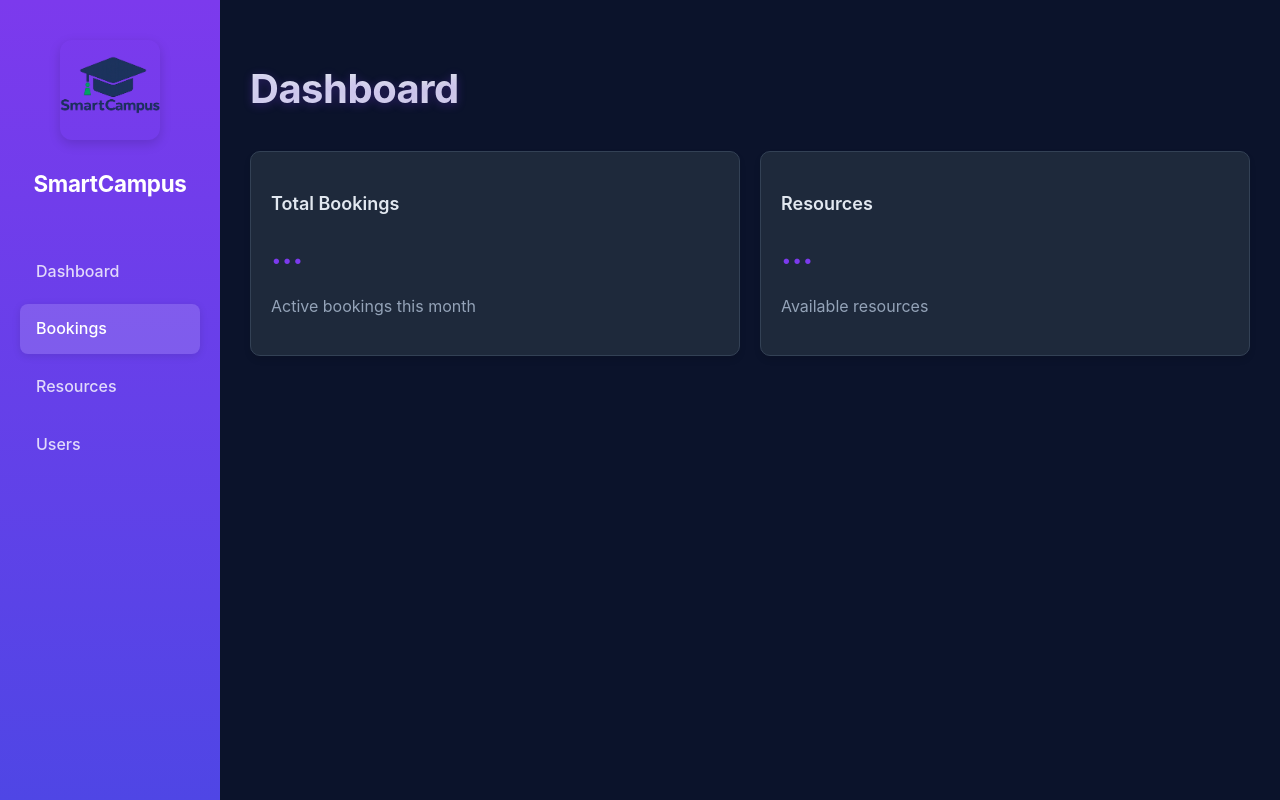
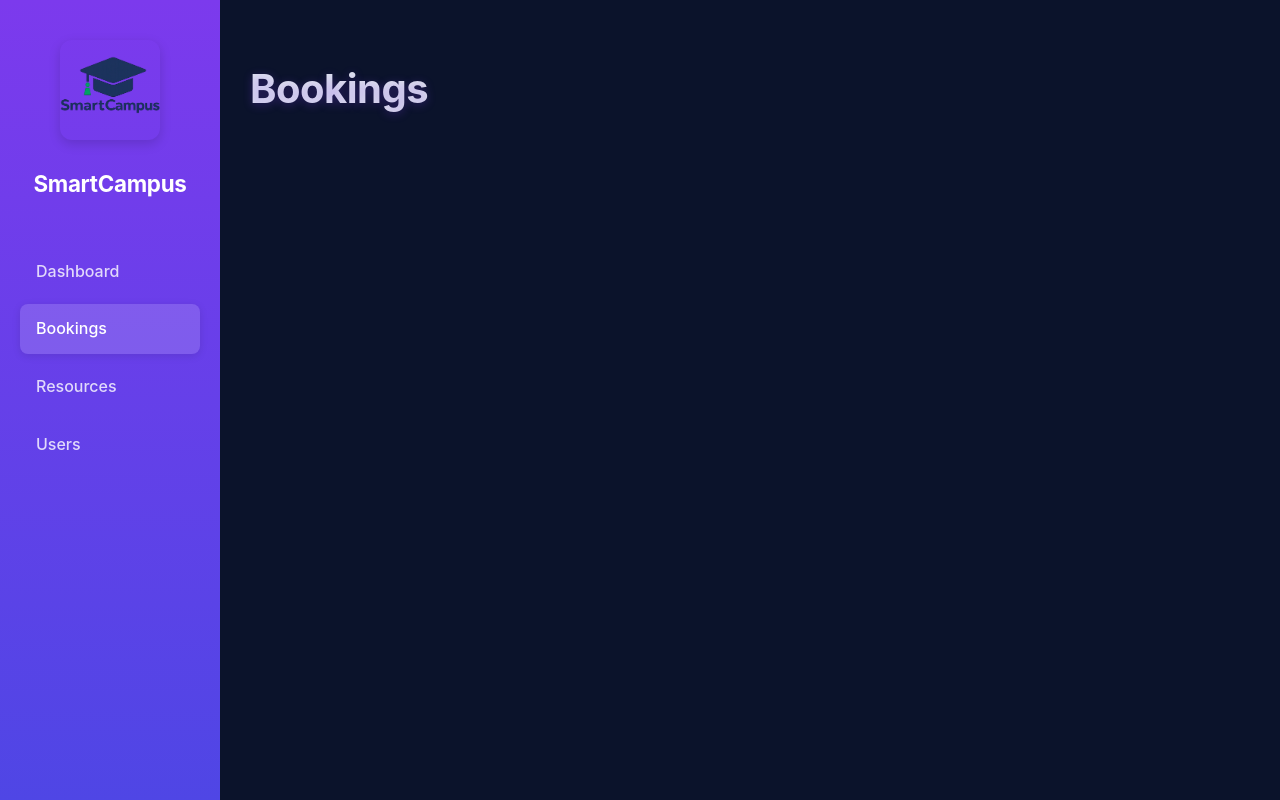
Before and after one commit to NethumPabasara/it3030-paf-2026-smart-campus-groupY3S1-WE-147, a React app in the folder frontend/: page /bookings in a window 1280 px wide. Built offline with nearby package versions, Linux system fonts and the light colour scheme; no server answers; the HTML template or start-up script is replaced by a standard one.

Commit message:
Fix: separate routing and dashboard logic

```diff
--- a/frontend/src/App.jsx
+++ b/frontend/src/App.jsx
@@ -1,62 +1,19 @@
-import { useState, useEffect } from "react";
+import { Routes, Route } from "react-router-dom";
 import MainLayout from "./layouts/MainLayout";
-import './styles/theme.css';
+import Dashboard from "./pages/Dashboard";
+import Bookings from "./pages/Bookings";
+import Resources from "./pages/Resources";
+import Users from "./pages/Users";
 
 function App() {
-  const [bookingsCount, setBookingsCount] = useState(null);
-  const [resourcesCount, setResourcesCount] = useState(null);
-
-  useEffect(() => {
-    // Fetch bookings data
-    const fetchBookings = async () => {
-      try {
-        const response = await fetch('http://localhost:8080/api/bookings');
-        if (!response.ok) {
-          throw new Error('Failed to fetch bookings');
-        }
-        const data = await response.json();
-        setBookingsCount(data.length);
-      } catch (error) {
-        console.error('Error fetching bookings:', error);
-      }
-    };
-
-    // Fetch resources data
-    const fetchResources = async () => {
-      try {
-        const response = await fetch('http://localhost:8080/api/resources');
-        if (!response.ok) {
-          throw new Error('Failed to fetch resources');
-        }
-        const data = await response.json();
-        setResourcesCount(data.data.length);
-      } catch (error) {
-        console.error('Error fetching resources:', error);
-      }
-    };
-
-    // Fetch both data on component mount
-    fetchBookings();
-    fetchResources();
-  }, []);
-
   return (
     <MainLayout>
-      <h1 className="heading-1">Dashboard</h1>
-
-      <div className="grid grid-cols-2">
-        <div className="card">
-          <h3 className="card-title">Total Bookings</h3>
-          <p className="card-value">{bookingsCount !== null ? bookingsCount : '...'}</p>
-          <p className="text-muted">Active bookings this month</p>
-        </div>
-
-        <div className="card">
-          <h3 className="card-title">Resources</h3>
-          <p className="card-value">{resourcesCount !== null ? resourcesCount : '...'}</p>
-          <p className="text-muted">Available resources</p>
-        </div>
-      </div>
+      <Routes>
+        <Route path="/" element={<Dashboard />} />
+        <Route path="/bookings" element={<Bookings />} />
+        <Route path="/resources" element={<Resources />} />
+        <Route path="/users" element={<Users />} />
+      </Routes>
     </MainLayout>
   );
 }
--- a/frontend/src/pages/Dashboard.jsx
+++ b/frontend/src/pages/Dashboard.jsx
@@ -1,4 +1,34 @@
+import { useState, useEffect } from "react";
+
 function Dashboard() {
+  const [bookingsCount, setBookingsCount] = useState(null);
+  const [resourcesCount, setResourcesCount] = useState(null);
+
+  useEffect(() => {
+    const fetchBookings = async () => {
+      try {
+        const response = await fetch('http://localhost:8080/api/bookings');
+        const data = await response.json();
+        setBookingsCount(data.length);
+      } catch (error) {
+        console.error(error);
+      }
+    };
+
+    const fetchResources = async () => {
+      try {
+        const response = await fetch('http://localhost:8080/api/resources');
+        const data = await response.json();
+        setResourcesCount(data.data.length);
+      } catch (error) {
+        console.error(error);
+      }
+    };
+
+    fetchBookings();
+    fetchResources();
+  }, []);
+
   return (
     <>
       <h1 className="heading-1">Dashboard</h1>
@@ -6,13 +36,17 @@ function Dashboard() {
       <div className="grid grid-cols-2">
         <div className="card">
           <h3 className="card-title">Total Bookings</h3>
-          <p className="card-value">12</p>
+          <p className="card-value">
+            {bookingsCount !== null ? bookingsCount : "..."}
+          </p>
           <p className="text-muted">Active bookings this month</p>
         </div>
 
         <div className="card">
           <h3 className="card-title">Resources</h3>
-          <p className="card-value">8</p>
+          <p className="card-value">
+            {resourcesCount !== null ? resourcesCount : "..."}
+          </p>
           <p className="text-muted">Available resources</p>
         </div>
       </div>
```
